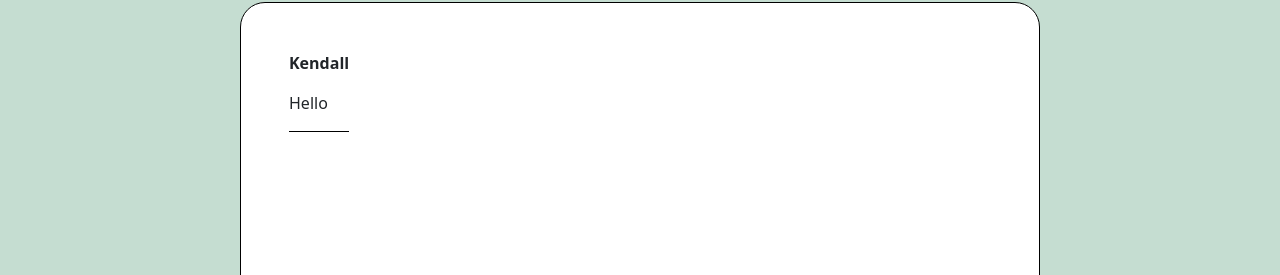
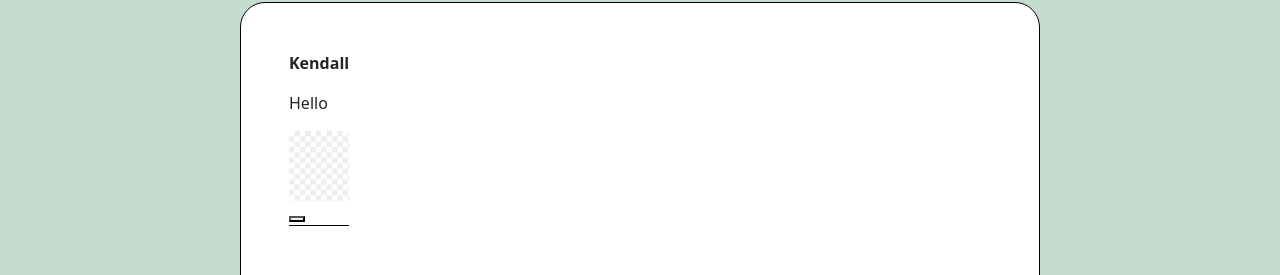
Before and after one commit to kenmyvn/SocialFeed, a React (Create React App) app: page / in a window 1280 px wide. Shown: the part 340-615 px from the top of the page. Built offline with nearby package versions, Linux system fonts and the light colour scheme.

Commit message:
figuring out button

```diff
--- /dev/null
+++ b/src/Components/Post/CustomButton.css
@@ -0,0 +1,14 @@
+
+.button {
+    background-image: url(./buttonimg.png);
+    height: 70px;
+    align-self: auto;
+}
+
+.active{
+    background-color: green;
+}
+
+/* .inactive{
+
+} */
--- /dev/null
+++ b/src/Components/Post/CustomButton.jsx
@@ -0,0 +1,19 @@
+import React, { useState } from 'react';
+import "./CustomButton.css"
+
+
+const CustomButton = (props) => {
+
+    function handleClick(){
+
+
+    }
+
+    return (
+        <div>
+            <button className='inactive' onClick={handleClick}>{props.message}</button>
+        </div>
+     );
+}
+
+export default CustomButton;
--- a/src/Components/Post/Post.css
+++ b/src/Components/Post/Post.css
@@ -7,3 +7,9 @@
 .name {
     font-weight: bold;
 }
+
+
+.button {
+
+
+}
--- a/src/Components/Post/Post.jsx
+++ b/src/Components/Post/Post.jsx
@@ -1,4 +1,5 @@
 import './Post.css'
+import CustomButton from './CustomButton';
 
 const Post = (props) => {
     return (
@@ -8,7 +9,10 @@ const Post = (props) => {
             </div>
             <div className='body'>
                 <p>{props.body}</p>
+            <div className='button'>
             </div>
+            </div>
+            <CustomButton />
         </div>
      );
 }
```
Also changed, not shown: src/Components/Post/buttonimg.png (added).
